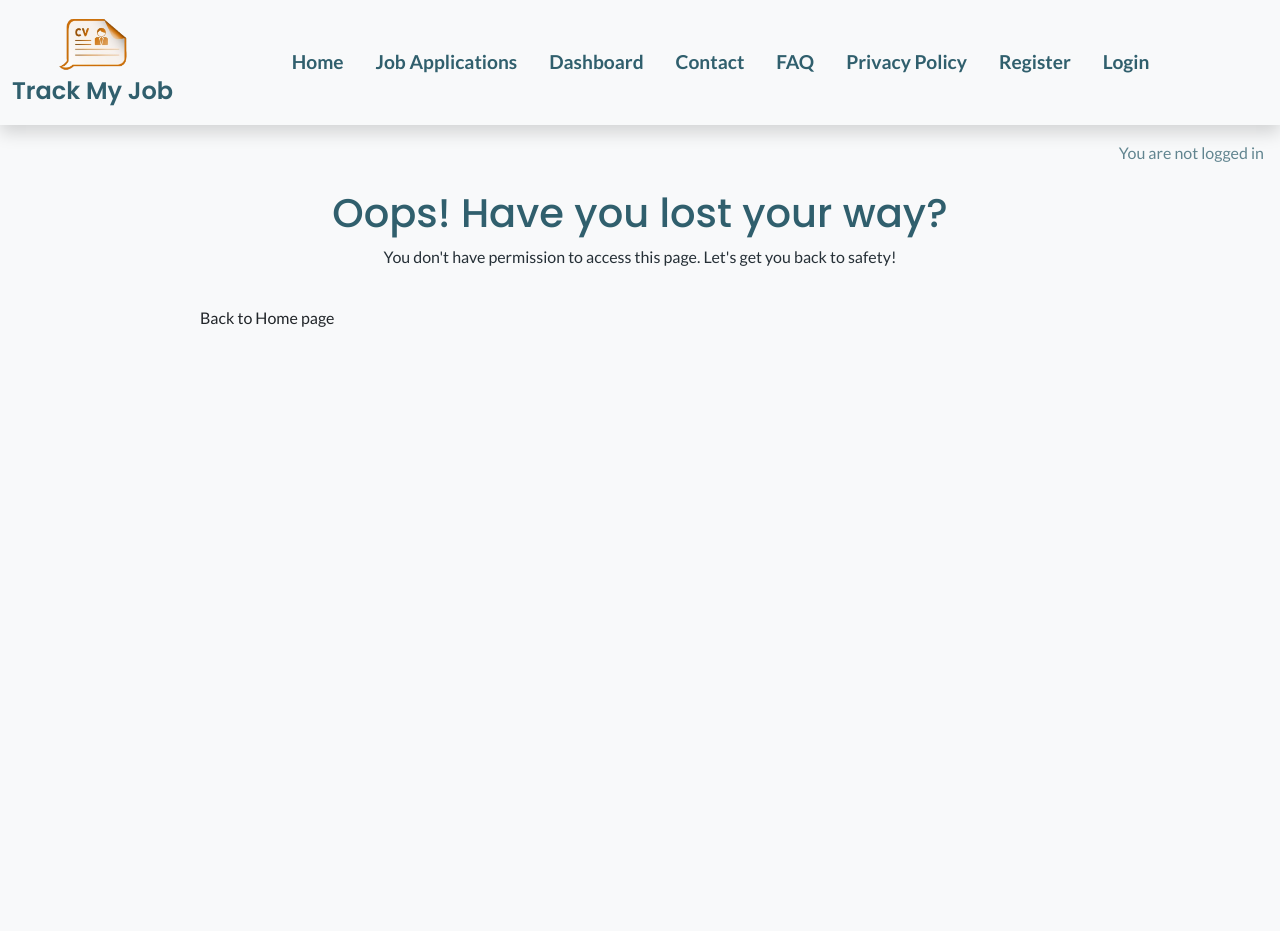
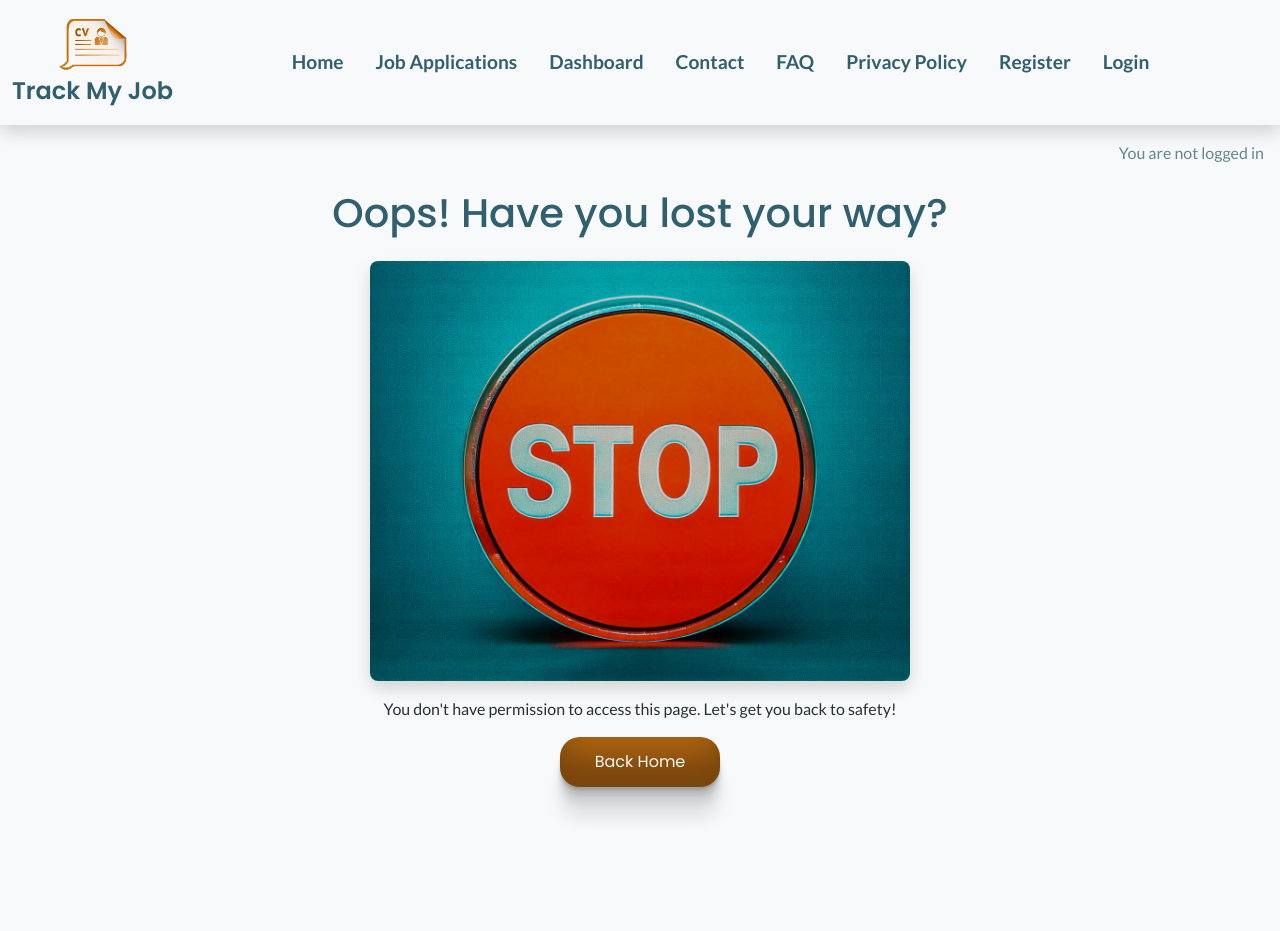
Before and after one commit to Tamas-Gavlider/2410-hackhaton-team5, a Django app: template templates/error_pages/error403.html in a window 1280 px wide. Run offline with Django 5.2, Linux system fonts and the light colour scheme; the template is opened without the code that fills it, so the values that code supplies are empty; some libraries are stand-ins or nearby versions.

Commit message:
style: add img and styling to all error pages

```diff
--- a/templates/error_pages/error403.html
+++ b/templates/error_pages/error403.html
@@ -4,13 +4,14 @@
 
 <div class="container">
   <div class="row">
-    <div class="col-md-10 col-sm-12 col-xl-10 mx-auto">
+    <div class="col-md-12 col-lg-10 col-xl-8 text-center mx-auto mb-2">
       <h1 class="text-center pt-2">Oops! Have you lost your way?</h1>
+      <img src="{% static 'images/no-access.jpg' %}" class="w-75 my-3 rounded-3 shadow" style="filter: brightness(0.8);"
+        alt="" aria-label="Form Sent Successfully">
       <p class="text-center px-3">You don't have permission to access this page. Let's get you
           back to safety!</p>
-      <a href="{% url 'home' %}" class="font-weight-bold btn rounded-0 mt-3 py-1"
-          aria-label="Brings you back to Home Page">Back to Home
-          page</a>
+          <a href="{% url 'home' %}" class="primary-btn button btn"
+          aria-label="Brings back to home page">Back Home</a>
   </div>
   </div>
 </div>
```
Also changed, not shown: job_app_tracker/settings.py (+4 -3 lines), templates/error_pages/error404.html (+5 -4 lines), templates/error_pages/error500.html (+5 -4 lines), static/images/no-access.jpg (added), static/images/not-found.jpg (added), 1 other file.
